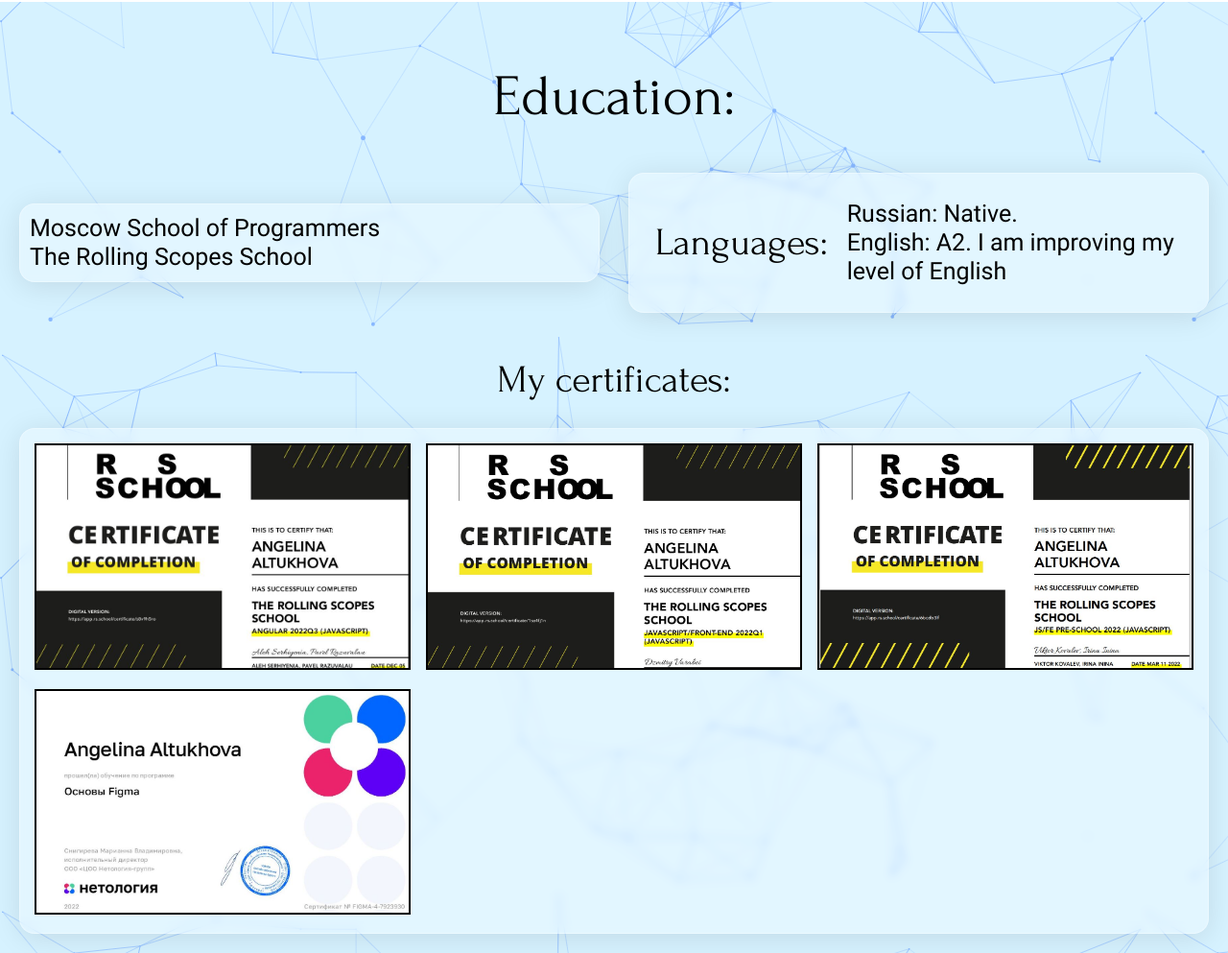
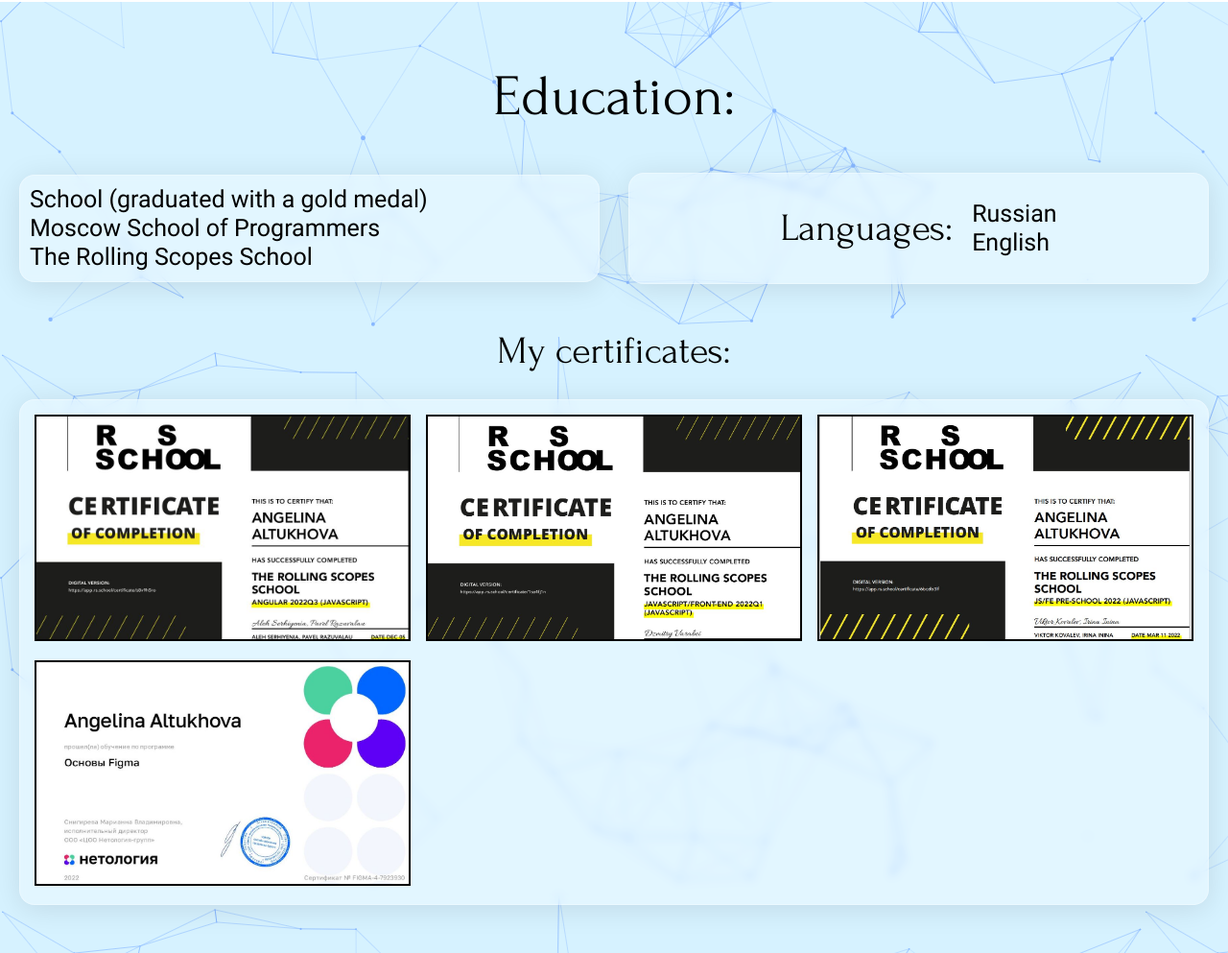
Before and after one commit to radiance77/rsschool-cv, a plain HTML site: page index.html in a window 1280 px wide. Shown: the part 1394-2387 px from the top of the page at 96% size. Drawn offline with nearby package versions, Linux system fonts and the light colour scheme.

Commit message:
feat: add some changes

```diff
--- a/index.html
+++ b/index.html
@@ -110,6 +110,9 @@
           <div class="edu-info-container">
             <ul class="edu-list">
               <li class="edu-list-item">
+                School (graduated with a gold medal)
+              </li>
+              <li class="edu-list-item">
                 <a
                   class="mshp-link"
                   href="https://informatics.ru/"
@@ -128,9 +131,9 @@
               <h3 class="subtitle subtitle-lang">Languages:</h3>
 
               <ul class="languages-list">
-                <li class="languages-list-item">Russian: Native.</li>
+                <li class="languages-list-item">Russian</li>
                 <li class="languages-list-item">
-                  English: A2. I am improving my level of English
+                  English
                 </li>
               </ul>
             </div>
```
